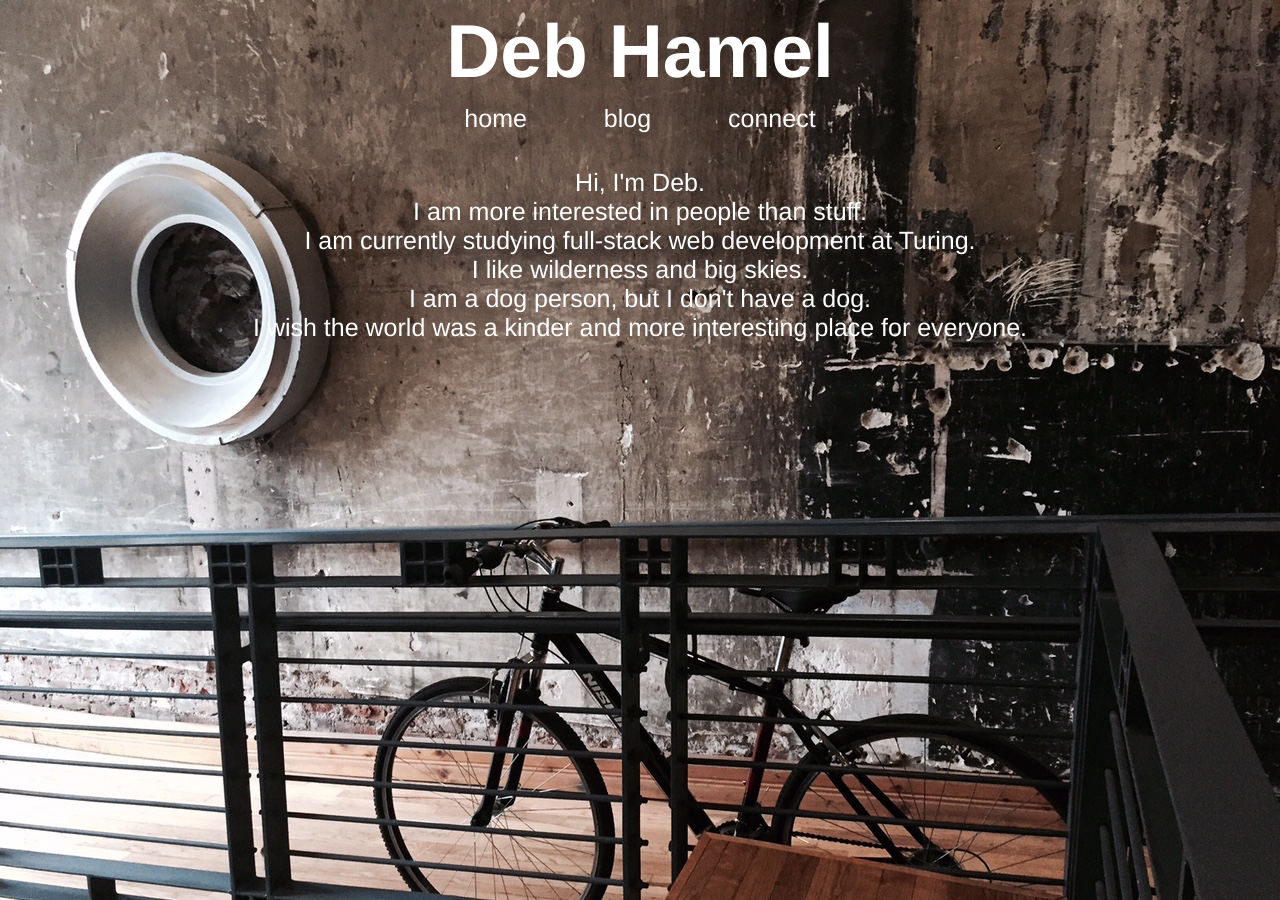
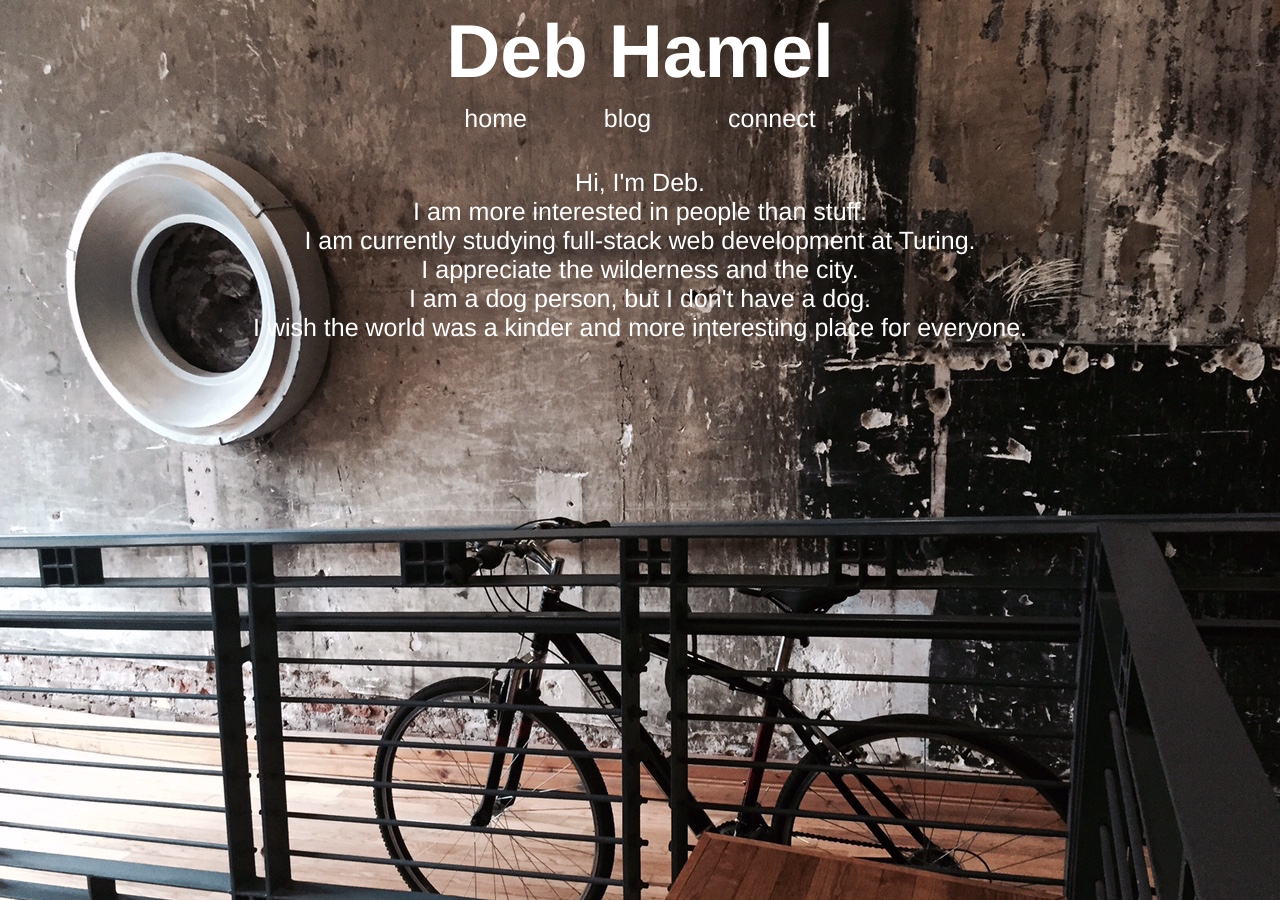
Before and after one commit to deborahleehamel/deborahleehamel.github.io, a Jekyll site: the page built from index.html, in a window 1280 px wide. Built offline with Jekyll 4.4.1, drawn with Linux system fonts in a browser that asks for light colours.

Commit message:
Text update.

```diff
--- a/index.html
+++ b/index.html
@@ -6,7 +6,7 @@ layout: default
   Hi, I'm Deb.<br />
   I am more interested in people than stuff.<br />
   I am currently studying full-stack web development at Turing.<br />
-  I like wilderness and big skies.<br />
+  I appreciate the wilderness and the city.<br />
   I am a dog person, but I don't have a dog.<br />
   I wish the world was a kinder and more interesting place for everyone.
 </div>
```
